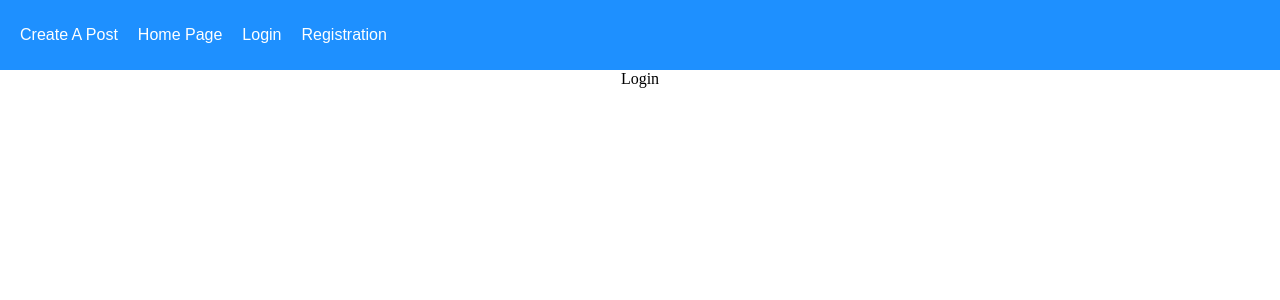
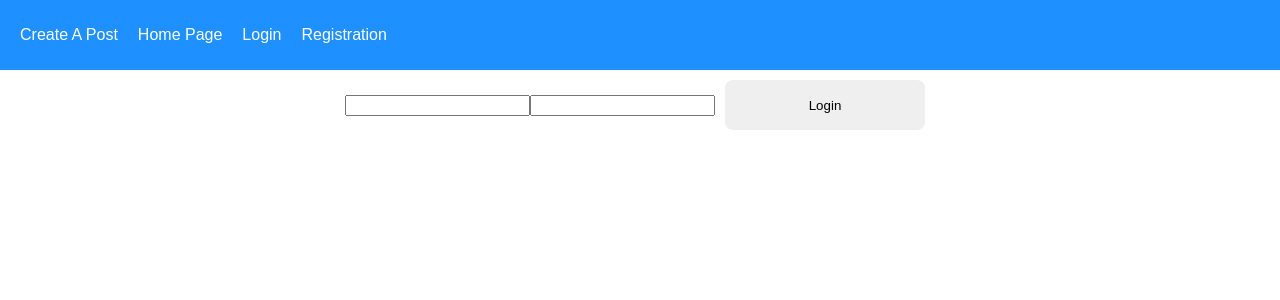
Before and after one commit to CoreyMiller85/fullstack-react-blog, a React (Create React App) app in the folder client/: page /login in a window 1280 px wide. Shown: the top 300 px of the page. Built offline with nearby package versions, Linux system fonts and the light colour scheme.

Commit message:
add login form

```diff
--- a/client/src/pages/Login.js
+++ b/client/src/pages/Login.js
@@ -1,7 +1,32 @@
-import React from "react";
+import React, { useState } from "react";
 
 function Login() {
-	return <div>Login</div>;
+	const [username, setUsername] = useState("");
+	const [password, setPassword] = useState("");
+
+	const login = () => {};
+
+	return (
+		<div>
+			<input
+				type="text"
+				name=""
+				id=""
+				onChange={(event) => setUsername(event.target.value)}
+				value={username}
+			/>
+			<input
+				type="password"
+				name=""
+				id=""
+				onChange={(event) => setPassword(event.target.value)}
+				value={password}
+			/>
+			<button type="submit" onSubmit={login}>
+				Login
+			</button>
+		</div>
+	);
 }
 
 export default Login;
```
